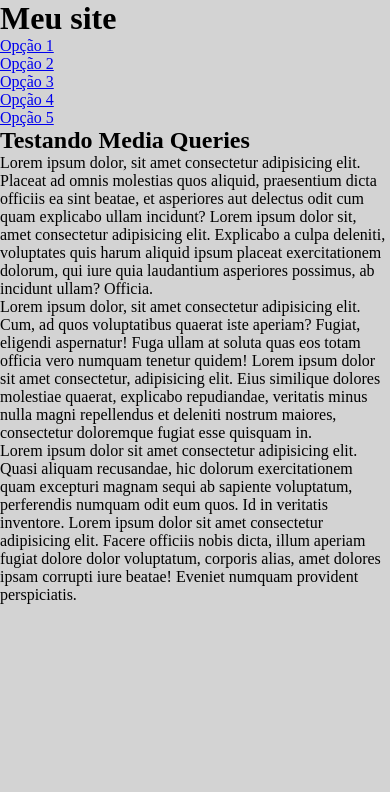
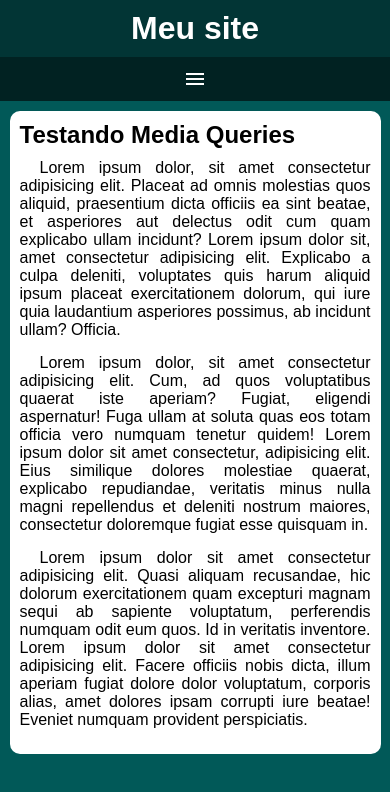
Before and after one commit to Phaionner/html-css, a plain HTML site: page Modulo 4/ex026.html/mq005/index.html in a window 390 px wide. Drawn offline with Linux system fonts and the light colour scheme.

Commit message:
exercício 26 005 media query

```diff
--- a/Modulo 4/ex026.html/mq005/estilos/style.css
+++ b/Modulo 4/ex026.html/mq005/estilos/style.css
@@ -1,10 +1,76 @@
 @charset "UTF-8";
 
 * {
+    font-family: Arial, Helvetica, sans-serif;
     margin: 0px;
     padding: 0px;
 }
 
 body, html {
-    background-color: lightgray;
+    background-color: #015958;
 }
+
+header {
+    background-color: #023535;
+    color: white;
+}
+
+header > h1 {
+    padding: 10px;
+    text-align: center;
+}
+
+i#burguer {
+    background-color: #012222;
+    color: white;
+    display: block;
+    text-align: center;
+    padding: 10px;
+    cursor: pointer;
+}
+
+i#burguer:hover {
+    background-color: #E4F2E7;
+    color: black;
+}
+
+menu {
+    display: none;
+}
+
+menu > ul {
+    list-style-type: none;
+}
+
+menu > ul > li > a {
+    display: block;
+    padding: 10px;
+    text-decoration: none;
+    text-align: center;
+    background-color: rgb(73, 73, 73);
+    color: white;
+    border-top: 2px solid rgb(158, 157, 157);
+}
+
+menu > ul > li > a:hover {
+    background-color: #589A8D;
+}
+
+main {
+    width: 90vw;
+    background-color: white;
+    margin: auto;
+    margin-top: 10px;
+    padding: 10px;
+    border-radius: 10px;
+}
+
+article > h2 {
+    padding-bottom: 10px;
+}
+
+article > p {
+    margin-bottom: 15px;
+    text-align: justify;
+    text-indent: 20px;
+}
--- a/Modulo 4/ex026.html/mq005/index.html
+++ b/Modulo 4/ex026.html/mq005/index.html
@@ -4,12 +4,14 @@
     <meta charset="UTF-8">
     <meta name="viewport" content="width=device-width, initial-scale=1.0">
     <title>Menu Media Query</title>
+    <link href="https://fonts.googleapis.com/icon?family=Material+Icons"rel="stylesheet">
     <link rel="stylesheet" href="estilos/style.css">
 </head>
 <body>
     <header>
         <h1>Meu site</h1>
-        <menu>
+        <i id="burguer" class="material-icons" onclick="clickMenu()">menu</i>
+        <menu id="itens">
             <ul>
                 <li><a href="#">Opção 1</a></li>
                 <li><a href="#">Opção 2</a></li>
@@ -29,5 +31,14 @@
             <p>Lorem ipsum dolor sit amet consectetur adipisicing elit. Quasi aliquam recusandae, hic dolorum exercitationem quam excepturi magnam sequi ab sapiente voluptatum, perferendis numquam odit eum quos. Id in veritatis inventore. Lorem ipsum dolor sit amet consectetur adipisicing elit. Facere officiis nobis dicta, illum aperiam fugiat dolore dolor voluptatum, corporis alias, amet dolores ipsam corrupti iure beatae! Eveniet numquam provident perspiciatis.</p>
         </article>
     </main>
+    <script>
+        function clickMenu() {
+           if(itens.style.display == 'block') {
+              itens.style.display = 'none'
+           } else {
+                itens.style.display = 'block'
+           }
+        }
+    </script>
 </body>
 </html>
```
